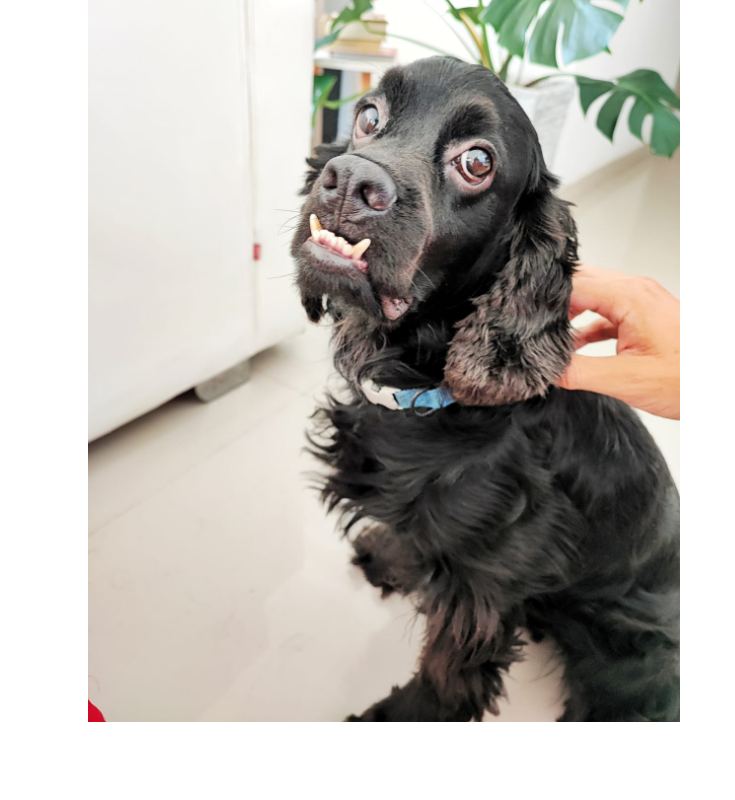
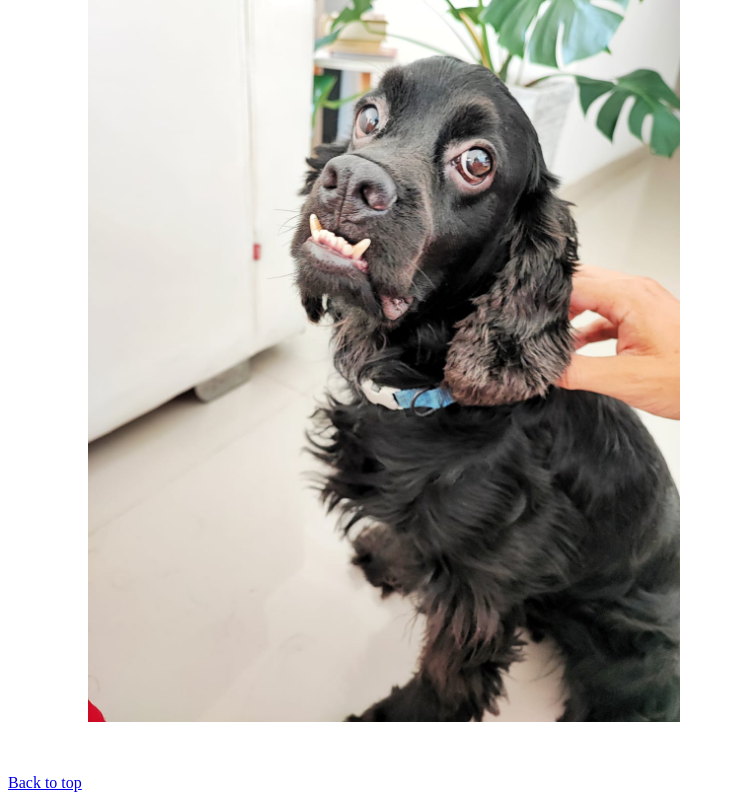
Before and after one commit to ASTapia30/FrontEndProjects, a plain HTML site: page pages/hobbies.html in a window 1280 px wide. Shown: the part 2481-3281 px from the top of the page, without its empty margins (0-735 px from the left). Before the commit the page ends 3219 px from the top, so only its background shows below. Drawn offline with Linux system fonts and the light colour scheme.

Commit message:
MinorChanges

```diff
--- a/pages/hobbies.html
+++ b/pages/hobbies.html
@@ -34,5 +34,8 @@
             <img width="50%" src="/images/hobbies/coco.jpeg" alt="Coco">
         </ul>
     </ol>
+    <br><br>
+    <a href="/pages/hobbies.html">Back to top</a>
+
 </body>
 </html>
```
